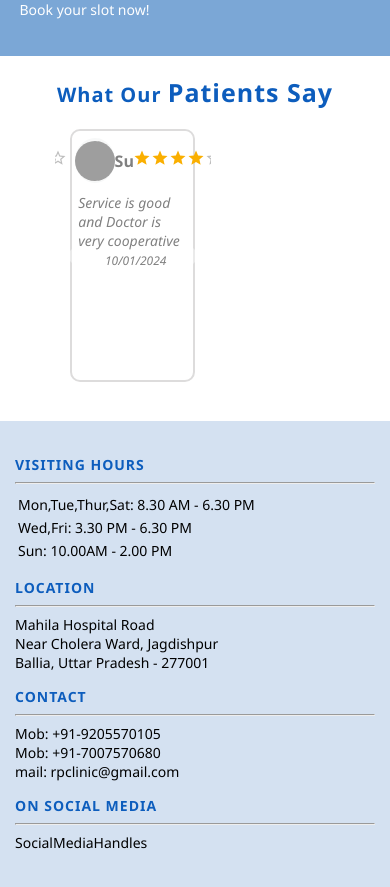
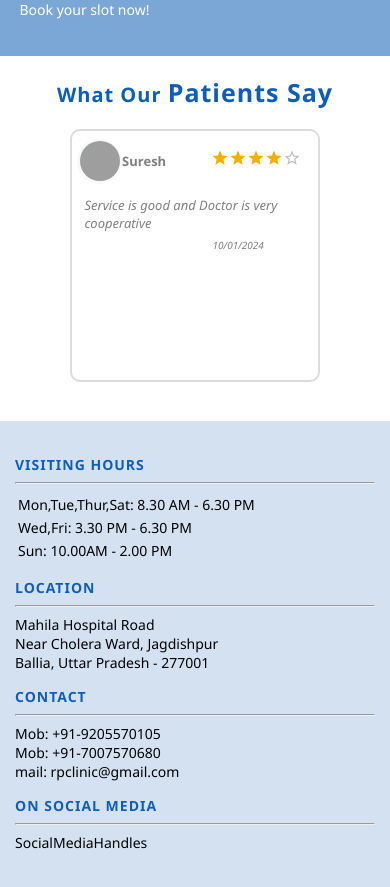
Before and after one commit to saan-saurabh/RP-Clinic, a React (Create React App) app in the folder rp-clinic/: page / in a window 390 px wide. Shown: the part 3542-4429 px from the top of the page. Built offline with nearby package versions, Linux system fonts and the light colour scheme; grey boxes are pictures that could not be loaded.

Commit message:
Added media queries for Service, About and Userfeedback component

```diff
--- a/rp-clinic/src/Components/Cards/ServiceComponent.css
+++ b/rp-clinic/src/Components/Cards/ServiceComponent.css
@@ -54,3 +54,33 @@
     width: 30%;
     height: 220px;
 }
+@media screen and (max-width: 992px) {
+    .service-component-main-div .our-service-heading{
+        font-size:20px !important;
+        margin-bottom: 10px;
+    }
+    .service-component-main-div .service-card-wrapper {
+        display: block;
+        width: 100%;
+        align-items: center;
+        margin: 0;
+        padding: 0;
+
+    }
+    .service-component-main-div .service-card{
+        width: 75%;
+        height: 150px;
+        margin: 0 auto;
+        margin-bottom: 10px;
+    }
+    .service-component-main-div .service-card .service-card-heading {
+        font-size: 16px;
+    }
+    .service-component-main-div .service-card .service-card-details {
+        font-size: 13px;
+    }
+    .service-component-main-div .service-card:hover {
+        width: 65%;
+        height: 175px;
+    }
+}
--- a/rp-clinic/src/Components/Testimonials/TestimonialPanel.css
+++ b/rp-clinic/src/Components/Testimonials/TestimonialPanel.css
@@ -18,8 +18,8 @@
     margin:0 auto;
 }
 .testimonil-crousel{
-    width:'50%';
-    margin-left:'5%'
+    width:50%;
+    margin-left:5%
 }
 .testimonial-img{
     width:50%;
@@ -45,7 +45,9 @@
     .testimonial-panel-main-div .testimonial-heading .bold-heading{
         font-size: 25px;
     }
-    .testimonial-panel-main-div{
+    .testimonil-crousel{
         width:100%;
+        margin:0;
+        padding:0;
     }
 }
--- a/rp-clinic/src/Components/Testimonials/TestimonialPanel.js
+++ b/rp-clinic/src/Components/Testimonials/TestimonialPanel.js
@@ -26,7 +26,7 @@ function TestimonialPanel() {
             <span className='small-heading'>What Our </span><span className='bold-heading'>Patients Say</span>
         </div>
         <div className='testimonial-wrapper'>
-        <div className="testimonil-crousel" style={{width:'50%',marginLeft:'5%'}}>
+        <div className="testimonil-crousel">
         <Carousel showThumbs={false}  showStatus={false} showIndicators={false} autoPlay infiniteLoop transitiontime="5000">
         {userFeedbacks.map((userfeedback)=>
         <UserFeedbackCard username={userfeedback.username} feedbackDate={userfeedback.feedbackDate} ratingValue={userfeedback.ratingValue} feedback={userfeedback.feedback}/>
--- a/rp-clinic/src/Components/Testimonials/UserFeedbackCard.css
+++ b/rp-clinic/src/Components/Testimonials/UserFeedbackCard.css
@@ -65,3 +65,20 @@
     color:#808080;
     padding: 2%;
 }
+@media screen and (max-width: 992px) {
+    .user-name{
+        font-size: 13px;
+    }
+    .user-feedback-main .user-name-row .user-rating{
+        width:50%;
+        background-color: #fff;
+    }
+    .user-feedback-main .feedbac-details{
+        height:5vh;
+        font-size: 13px;
+    }
+    .user-feedback-main .feedbac-footer{
+        font-size: 10px;
+
+    }
+}
--- a/rp-clinic/src/Routes/About.css
+++ b/rp-clinic/src/Routes/About.css
@@ -4,7 +4,7 @@
     align-items: center;
     font-family: 'Segoe UI', Tahoma, Geneva, Verdana, sans-serif;
     width:100%;
-    padding: 4% 0%;
+    padding: 4% 0 0 0;
 }
 .about-us-image{
     width:25%;
@@ -26,3 +26,14 @@
     border: 2px solid #e4e4e4;
     border-radius: 25px;
 }
+@media screen and (max-width: 992px) {
+    .letter-heading{
+        font-size: 16px;
+    }
+    .about-us-description{
+        width:80%;
+        display:block;
+        font-size: 13px;
+        padding: 15px;
+    }
+}
```
Also changed, not shown: rp-clinic/src/Routes/About.js (+12 -12 lines).
